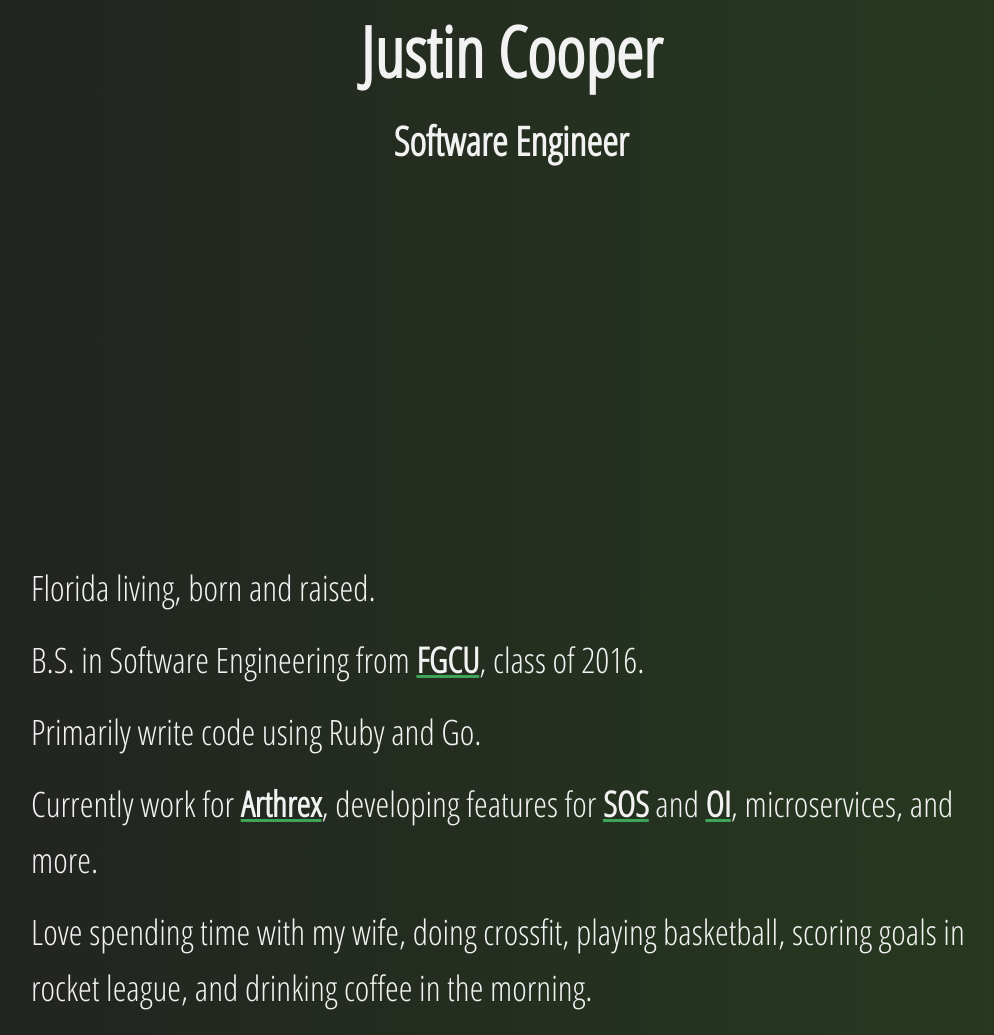
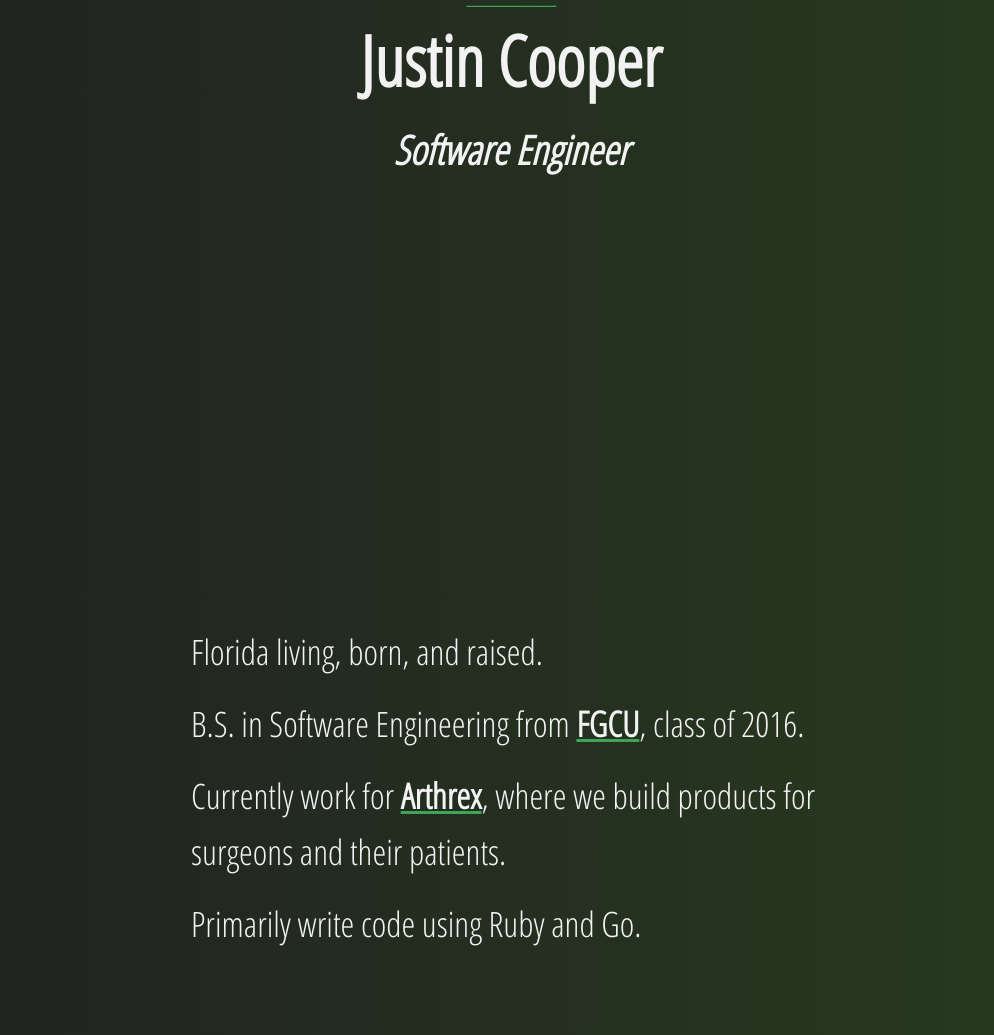
Before and after one commit to jucooper/jucooper.github.io, a plain HTML site: page index.html in a window 1280 px wide. Shown: the part 420-1455 px from the top of the page, without its empty margins (129-1123 px from the left). Drawn offline with nearby package versions, Linux system fonts and the light colour scheme.

Commit message:
adds more styles

```diff
--- a/css/index.css
+++ b/css/index.css
@@ -6,6 +6,18 @@ body{
 h1, h3{
   font-family: 'Open Sans Condensed', sans-serif;
   font-weight: bold;
+}
+
+hr{
+  width: 90px;
+  border-color: #3ca557;
+  border-width: 1.5px;
+}
+
+.wrapper{
+  max-width: 800px;
+  margin-left: auto;
+  margin-right: auto;
 }
 
 .container p{
@@ -20,6 +32,7 @@ h1, h3{
 
 .sub-header{
   font-size: 40px;
+  font-style: italic;
 }
 
 .highlight{
@@ -42,8 +55,8 @@ h1, h3{
 
 .palm-tree-icon{
   position: absolute;
-  top: 5%;
-  left: 3%;
+  left: 0;
+  top: 10px;
   opacity: 0.5;
 }
 
--- a/index.html
+++ b/index.html
@@ -17,25 +17,26 @@
   </head>
 
   <body>
+
+    <div class="wrapper">
       <a href="./index.html" class="palm-tree-icon"><img src="./images/palm-tree.png" alt="Palm Tree Icon" /></a>
 
       <section class="row size-full center intro">
         <img class="portrait" src="./images/portrait.png" alt="Portrait">
+        <hr/>
         <h1 class="header">Justin Cooper</h1>
         <h3 class="sub-header">Software Engineer</h3>
       </section>
 
       <section class="row size-full center about fade">
         <div class="container left">
-        <p>Florida living, born and raised.</p>
+          <p>Florida living, born, and raised.</p>
           <p>B.S. in Software Engineering from <a class="highlight link" href="https://www.fgcu.edu/" target="_blank">FGCU</a>, class of 2016.</p>
-        <p>Primarily write code using Ruby and Go.<p>
           <p>
             Currently work for <a class="highlight link" href="https://www.arthrex.com/" target="_blank">Arthrex</a>,
-          developing features for <a class="highlight link" href="https://surgicaloutcomesystem.com/" target="_blank">SOS</a> and <a class="highlight link" href="https://www.orthoillustrated.com/" target="_blank">OI</a>,
-          microservices, and more.
+            where we build products for surgeons and their patients.
           </p>
-        <p>Love spending time with my wife, doing crossfit, playing basketball, scoring goals in rocket league, and drinking coffee in the morning.</p>
+          <p>Primarily write code using Ruby and Go.<p>
         </div>
       </section>
 
@@ -48,8 +49,10 @@
            </p>
         </div>
       </section>
+    </div>
 
     <script src="https://ajax.googleapis.com/ajax/libs/jquery/3.3.1/jquery.min.js"></script>
     <script type="text/javascript" src="./js/index.js"></script>
+
   </body>
 </html>
--- a/js/index.js
+++ b/js/index.js
@@ -6,7 +6,7 @@ $(document).ready(function() {
             var bottom_of_object = $(this).position().top + ( $(this).outerHeight() - 500 );
             var bottom_of_window = $(window).scrollTop() + $(window).height();
             if( bottom_of_window > bottom_of_object ){
-              $(this).animate({'opacity':'1'}, 1500);
+              $(this).animate({'opacity':'1'}, 3000);
             }
         });
     });
```
Lines whose indentation alone changed are shown as unchanged.
